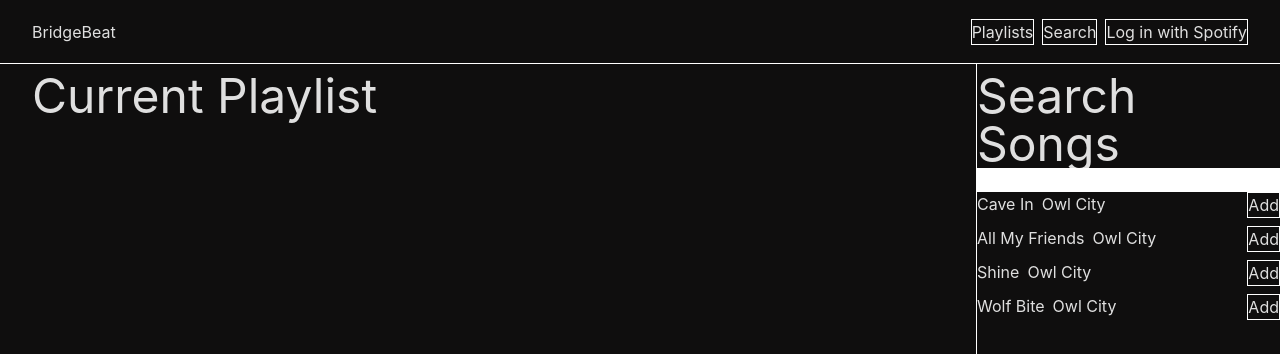
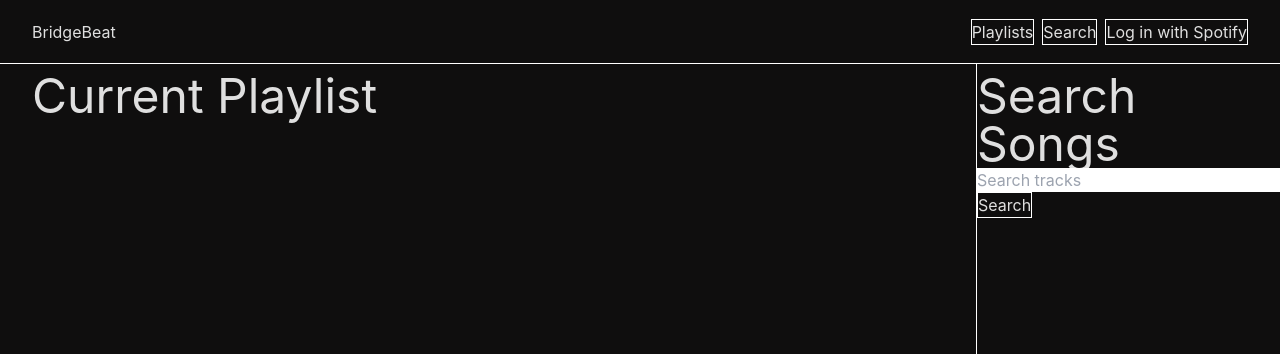
Before and after one commit to oofytronic/playlister, a React (Vite) app in the folder client/: page / in a window 1280 px wide. Both pictures are taken after a click on the button "Search". Shown: the top 354 px of the page. Built offline with nearby package versions, Linux system fonts and the light colour scheme.

Commit message:
add search and start reworking components to accept API data

```diff
--- a/client/src/components/App/App.jsx
+++ b/client/src/components/App/App.jsx
@@ -16,7 +16,7 @@ import Track from '../Track';
 //             { song: 'Fireflies', artist: 'Owl City', id: 1 },
 //             { song: 'Montana', artist: 'Owl City', id: 2 },
 //             { song: 'Dinosaur Park', artist: 'Owl City', id: 3 },
-//             { song: 'Cave In', artist: 'Owl City', id: 4 },
+//             { song:"" 'Cave In', artist: 'Owl City', id: 4 },
 //             { song: 'Vanilla Twilight', artist: 'Owl City', id: 5 }
 //         ]
 //     },
@@ -32,12 +32,12 @@ import Track from '../Track';
 // ];
 
 // Sample tracks for search functionality
-const tempSearchModel = [
-    { song: 'Cave In', artist: 'Owl City', id: 4 },
-    { song: 'All My Friends', artist: 'Owl City', id: 7 },
-    { song: 'Shine', artist: 'Owl City', id: 8 },
-    { song: 'Wolf Bite', artist: 'Owl City', id: 9 }
-];
+// const tempSearchModel = [
+//     { song: 'Cave In', artist: 'Owl City', id: 4 },
+//     { song: 'All My Friends', artist: 'Owl City', id: 7 },
+//     { song: 'Shine', artist: 'Owl City', id: 8 },
+//     { song: 'Wolf Bite', artist: 'Owl City', id: 9 }
+// ];
 
 const code = new URLSearchParams(window.location.search)
 
@@ -143,6 +143,36 @@ function App() {
 	    setPlaylists([...playlists, newPlaylist]);
 	};
 
+	const fetchPlaylistTracks = async (playlist) => {
+		const tracksUrl = playlist.tracks.href;
+	    const token = window.localStorage.getItem('spotify_access_token'); // Ensure you have the token
+	    if (!token) {
+	        console.error('No access token available');
+	        return;
+	    }
+
+	    const response = await fetch(tracksUrl, {
+	        headers: {
+	            'Authorization': `Bearer ${token}`
+	        }
+	    });
+
+	    if (!response.ok) {
+	        throw new Error(`HTTP error! Status: ${response.status}`);
+	    }
+
+	    const data = await response.json();
+
+	    const playlistObj = {
+	    	id: playlist.id,
+	    	name: playlist.name,
+	    	tracks: data.items,
+	    	thumbnail: playlist.images[1].url
+	    }
+
+	    setActivePlaylist(playlistObj);
+	};
+
 	const onTrackReorder = (draggedTrackId, targetTrackId) => {
 	    const updatedPlaylists = playlists.map(playlist => {
 	        if (playlist === activePlaylist) {
@@ -187,11 +217,11 @@ function App() {
                         {activeConsole === 'playlists' &&
                         <PlaylistConsole
                             playlists={playlists}
-                            onClickPlaylist={setActivePlaylist}
+                            onClickPlaylist={fetchPlaylistTracks}
                             onAddPlaylist={handleAddPlaylist} />}
                         {activeConsole === 'search' &&
                         <SearchConsole
-                        	searchedTracks={tempSearchModel}
+                        	// searchedTracks={tempSearchModel}
                             onAddTrack={handleAddTrackToPlaylist} />}
                     </div>
                 </div>
--- a/client/src/components/Playlist.jsx
+++ b/client/src/components/Playlist.jsx
@@ -35,7 +35,7 @@ function Playlist({playlist, playlists, onUpdatePlaylistName, onDeleteTrack, onD
 	return (
 		<div className="playlist flex flex-col gap-2">
 		  <div className="playlist-header">
-		    <div style={{background: 'gray', width: '150px', height: '150px'}}></div>
+		    <img style={{width: '150px', height: '150px'}} src={playlist.thumbnail} />
 		    {isEditing ? (
                 <>
                     <input type="text" value={editedName} onChange={handleNameChange} />
@@ -55,8 +55,8 @@ function Playlist({playlist, playlists, onUpdatePlaylistName, onDeleteTrack, onD
 		  </div>
 		  {playlist.tracks.map(track =>
 		    <Track
-		    	track={track}
-		    	key={track.id}
+		    	track={track.track}
+		    	key={track.track.id}
 		    	onDragStart={handleDragStart}
                 onDragOver={handleDragOver}
                 onDrop={handleDrop}>
--- a/client/src/components/SearchConsole.jsx
+++ b/client/src/components/SearchConsole.jsx
@@ -1,25 +1,70 @@
-import { useState } from 'react';
+import { useState, useEffect } from 'react';
 import Button from './Button.jsx';
 import Track from './Track.jsx';
 
-function SearchConsole({searchedTracks, onAddTrack}) {
+function SearchConsole({onAddTrack}) {
+    const [searchTerm, setSearchTerm] = useState('');
+    const [searchResults, setSearchResults] = useState([]);
+    const [isSearching, setIsSearching] = useState(false);
+
+    useEffect(() => {
+        const delayDebounce = setTimeout(() => {
+            if (searchTerm) {
+                handleSearch();
+            }
+            setIsSearching(false);
+        }, 500);  // Wait 500ms after the user stops typing
+
+        return () => clearTimeout(delayDebounce);
+    }, [searchTerm]);
+
+    const handleSearchChange = (event) => {
+        setSearchTerm(event.target.value);
+    };
+
+    const handleSearch = async () => {
+        if (!searchTerm) return;  // Avoid empty queries
+
+        const token = window.localStorage.getItem('spotify_access_token');
+        if (!token) {
+            console.error('No access token available');
+            return;
+        }
+
+        const url = `https://api.spotify.com/v1/search?q=${encodeURIComponent(searchTerm)}&type=track&limit=10`;
+        const response = await fetch(url, {
+            headers: { 'Authorization': `Bearer ${token}` }
+        });
+
+        if (!response.ok) {
+            console.error(`Failed to fetch: ${response.statusText}`);
+            return;
+        }
+
+        const data = await response.json();
+        setSearchResults(data.tracks.items);
+    };
 
     return (
-    <>
         <div className="search-console">
 			<h2 className="text-5xl mt-2">Search Songs</h2>
-          <input type="search" />
+			<input
+			    type="search"
+			    value={searchTerm}
+			    onChange={handleSearchChange}
+			    placeholder="Search tracks"
+			/>
+			<button onClick={handleSearch}>Search</button>
 
 			<div className="flex flex-col gap-2">
-            {searchedTracks.map(track =>
+			  {searchResults.map(track =>
 			    <Track track={track} key={track.id}>
 			      <Button label="Add" onClick={() => onAddTrack(track)} />
 			    </Track>
 			  )}
 			</div>
         </div>
-    </>
-  )
+    );
 }
 
 export default SearchConsole;
--- a/client/src/components/Track.jsx
+++ b/client/src/components/Track.jsx
@@ -4,8 +4,9 @@ function Track({track, children, onDragStart, onDragOver, onDrop}) {
 	return (
 		<div className="track" draggable onDragStart={(e) => onDragStart(e, track)} onDragOver={onDragOver} onDrop={(e) => onDrop(e, track)}>
 			<div className="track-info">
-				<p>{track.song}</p>
-				<p>{track.artist}</p>
+				<p>{track.name}</p>
+				<span>|</span>
+				<p>{track.artists.map(artist => <span>{artist.name}</span>)}</p>
 			</div>
 			<div>
 			{children}
```
Lines whose indentation alone changed are shown as unchanged.
